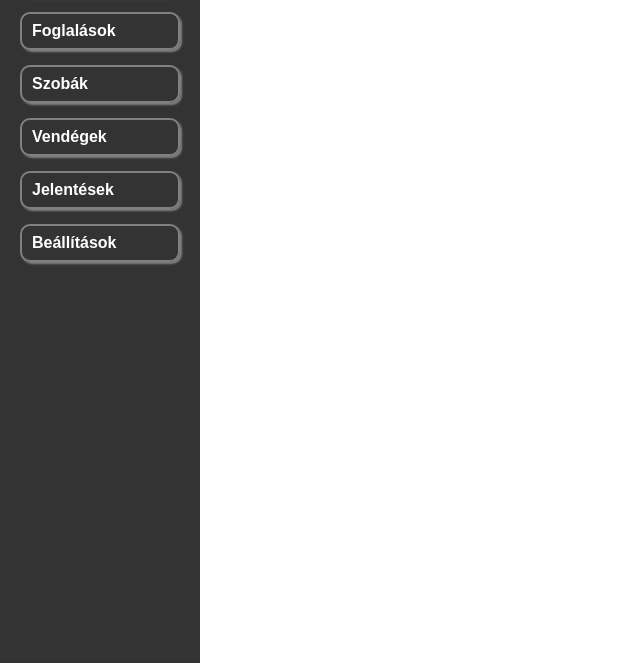
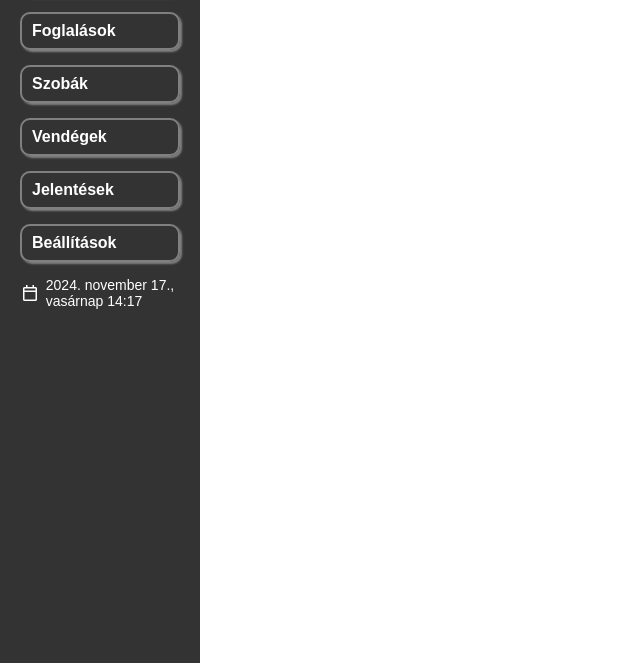
Before and after one commit to Bodo-Kristof/szalloda, a website: page frontend/index.html in a window 1280 px wide. Shown: the part 137-800 px from the top of the page, without its empty margins (0-640 px from the left). Drawn offline with nearby package versions, Linux system fonts and the light colour scheme.

Commit message:
date & time
be rakásra került egy script ami percre pontosan mutatja az időt és az aktuális dátumot illetve egy google fonts-os icon be került a bal oldalára. Minimális css lett rá rakva mellé még pluszba

```diff
--- a/frontend/admin.css
+++ b/frontend/admin.css
@@ -22,6 +22,7 @@ body {
     background-color: #333;
     color: #fff;
     width: 200px;
+    height: 100vh;
     padding: 20px;
     display: flex;
     flex-direction: column;
@@ -52,6 +53,24 @@ body {
 
 .sidebar ul li a:hover {
     background-color: #575757;
+}
+
+ /* Date and Time at the bottom of the sidebar */
+.sidebar .date-time {
+    bottom: 20px;
+    left: 20px;
+    display: flex; /* Flexbox használata */
+    align-items: center; /* Vertikális középre igazítás */
+    font-size: 14px;
+    color: white;
+}
+
+.sidebar .date-time span {
+    margin-right: 5.8px; /* Több távolság az ikon és a dátum között */
+}
+
+.material-symbols-outlined {
+    font-size: 20px; /* Az ikon méretének növelése */
 }
 
 /* Main content area */
--- a/frontend/index.html
+++ b/frontend/index.html
@@ -4,7 +4,20 @@
     <meta charset="UTF-8">
     <meta name="viewport" content="width=device-width, initial-scale=1.0">
     <title>Szálloda Foglalási Rendszer</title>
+    <link rel="stylesheet" href="https://fonts.googleapis.com/css2?family=Material+Symbols+Outlined:opsz,wght,FILL,GRAD@24,400,0,0" />
     <link rel="stylesheet" href="./admin.css">
+    <script>
+        function updateDateTime() {
+            const now = new Date();
+            const options = { year: 'numeric', month: 'long', day: 'numeric', weekday: 'long', hour: '2-digit', minute: '2-digit' };
+            const dateTimeString = now.toLocaleString('hu-HU', options);
+            document.getElementById('dateTime').innerText = dateTimeString;
+        }
+
+        setInterval(updateDateTime, 60000); // 1 percenként frissít
+        window.onload = updateDateTime; // Betöltéskor is frissít
+    </script>
+
 </head>
 <body>
 
@@ -20,6 +33,13 @@
             <li><a href="#" onclick="showContent('reports')">Jelentések</a></li>
             <li><a href="#" onclick="showContent('settings')">Beállítások</a></li>
         </ul>
+        <div class="date-time">
+            <span class="material-symbols-outlined">
+                calendar_today
+            </span>
+            <span id="dateTime"></span>
+        </div>
+
     </nav>
 
     <!-- Main Content Area -->
```
